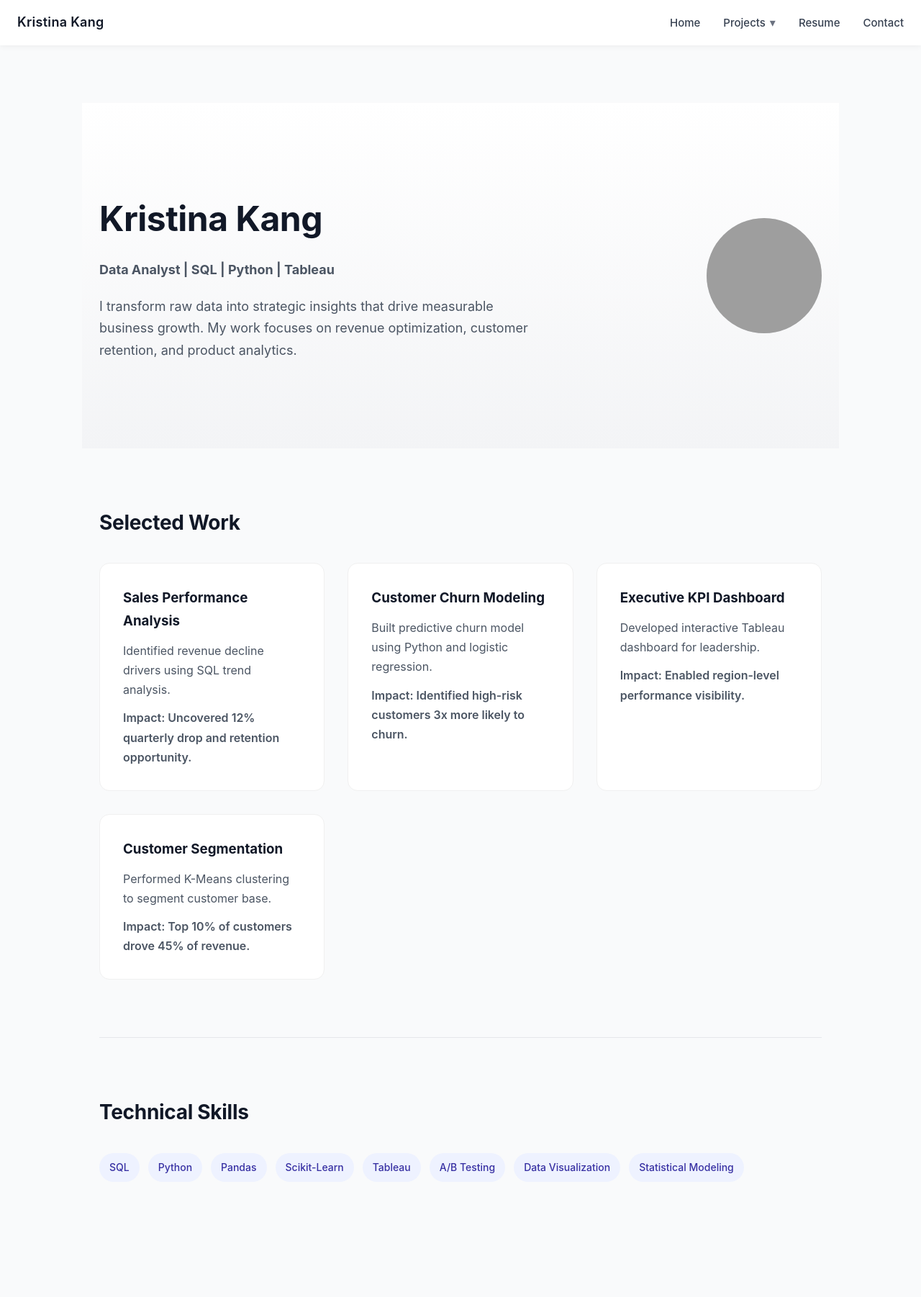
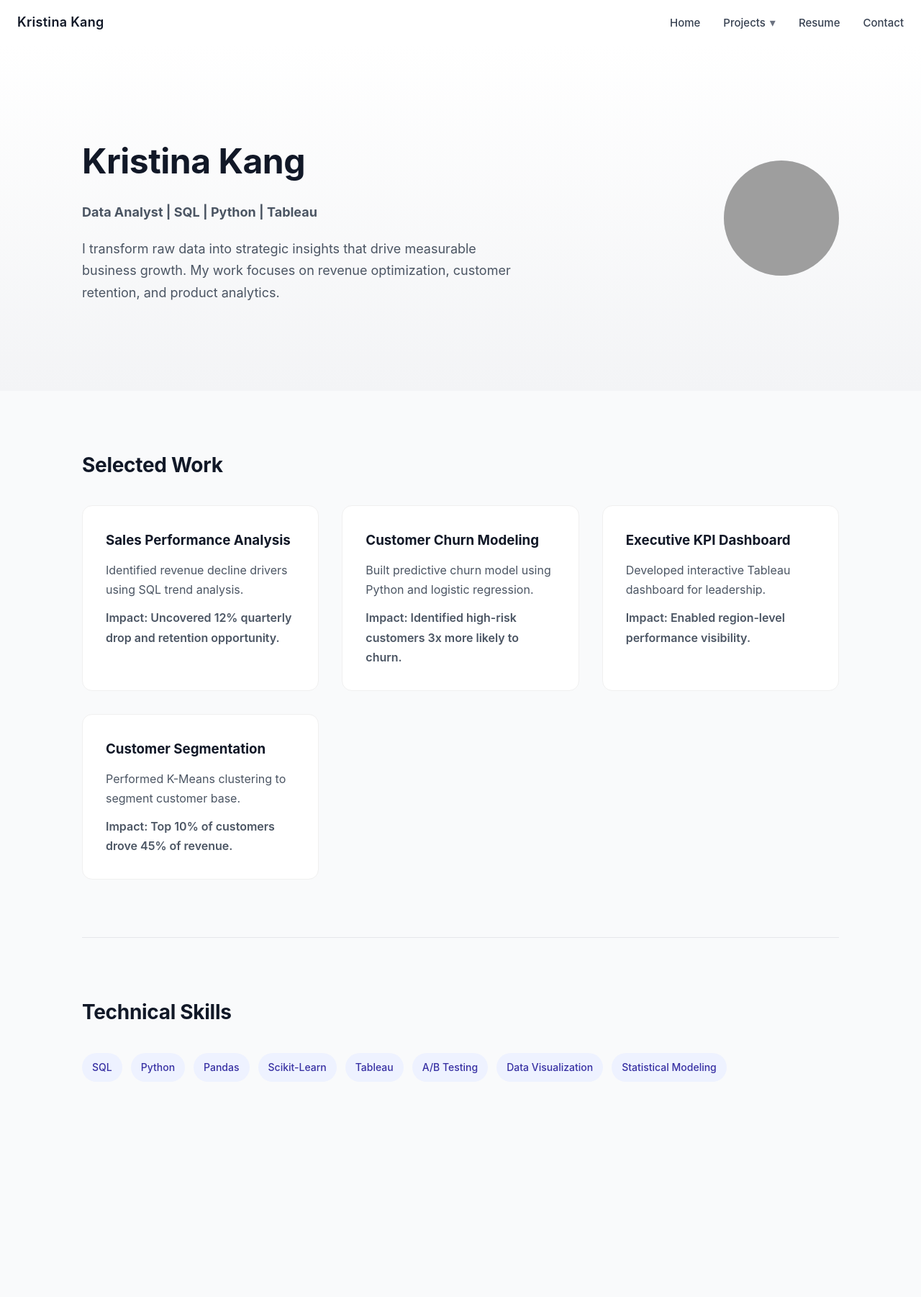
Before and after one commit to kristina-kang/kristina-kang.github.io, a Jekyll site: the page built from index.md, in a window 1280 px wide. Shown: the whole page at 72% size. Built offline with Jekyll 4.4.1, drawn with Linux system fonts in a browser that asks for light colours; after the commit the page ends 1583 px from its top, so only the background shows below that; grey boxes are pictures that could not be loaded.

Commit message:
Update default.html

```diff
--- a/_layouts/default.html
+++ b/_layouts/default.html
@@ -10,9 +10,13 @@
 
   {% include header.html %}
 
-  <main class="container">
+  {% if page.title == "Home" %}
     {{ content }}
-  </main>
+  {% else %}
+    <div class="container">
+      {{ content }}
+    </div>
+  {% endif %}
 
 </body>
 </html>
```
